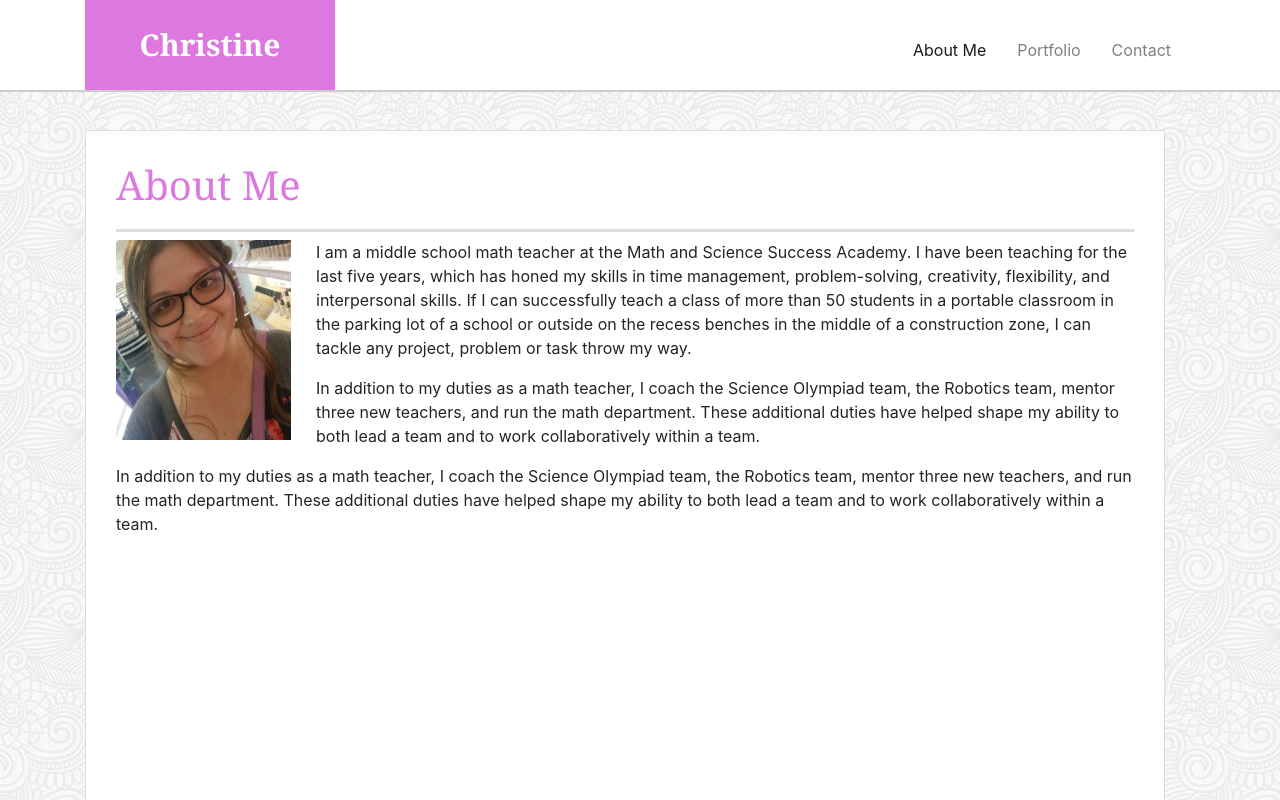
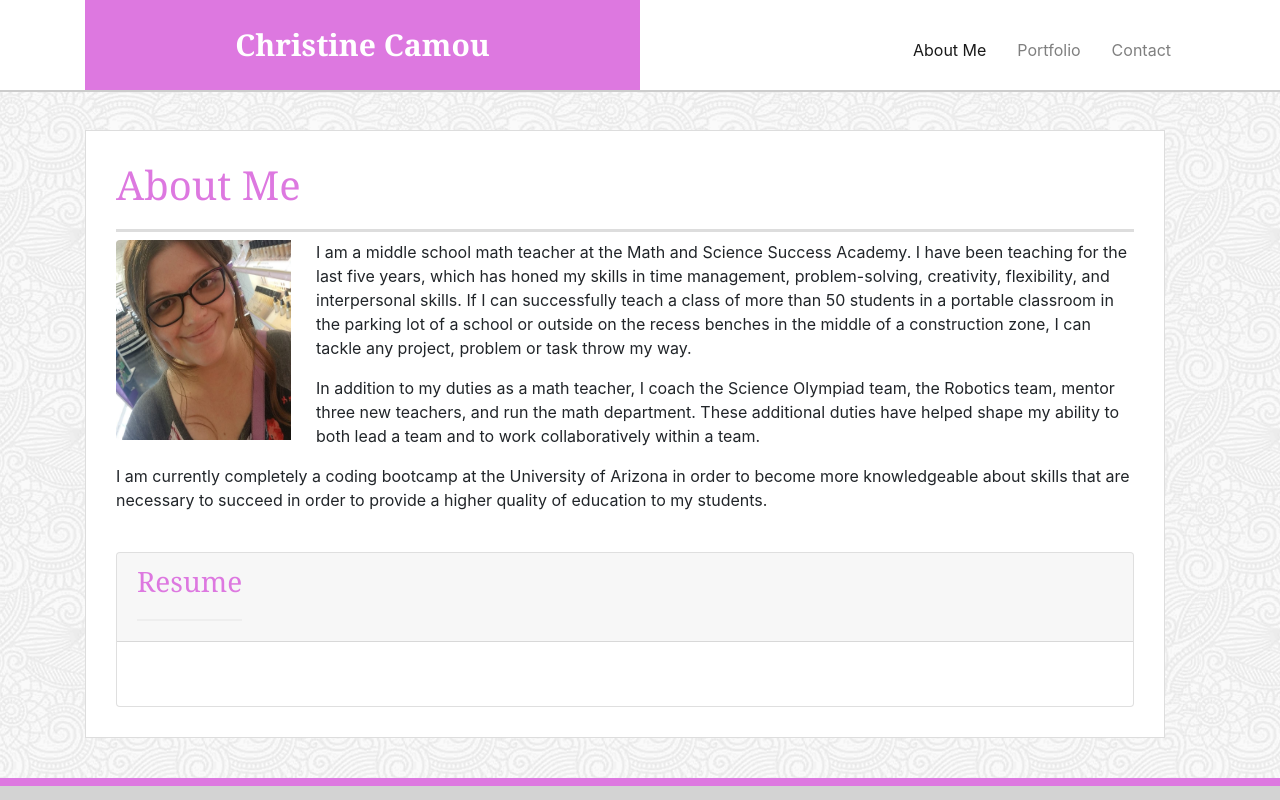
Before and after one commit to clcamou/portfolioUpdate, a plain HTML site: page index.html in a window 1280 px wide. Shown: the top 800 px of the page. Drawn offline with nearby package versions, Linux system fonts and the light colour scheme.

Commit message:
cleaned up the styling

```diff
--- a/assets/css/stylesheet.css
+++ b/assets/css/stylesheet.css
@@ -19,9 +19,6 @@ body {
     min-height: 100%;
     margin: 0 auto -105px;
   }
-
-
-
 
   #logo:hover,
   input[type=submit]:hover {
@@ -92,7 +89,7 @@ body {
 
   #logo {
     float: left;
-    width: 250px;
+    width: 50%;
     height: 90px;
     font-family: Georgia, Times, "Times New Roman", serif;
     font-size: 30px;
@@ -191,3 +188,7 @@ body {
   .card-2 {
     float: right;
   }
+
+  .card-title-1 {
+    float: left;
+  }
--- a/index.html
+++ b/index.html
@@ -5,15 +5,17 @@
   <meta charset="UTF-8">
   <title> Christine Camou </title>
   <link rel="stylesheet" type="text/css" href="assets/css/stylesheet.css">
-     <link rel="stylesheet" href="https://stackpath.bootstrapcdn.com/bootstrap/4.3.1/css/bootstrap.min.css" integrity="sha384-ggOyR0iXCbMQv3Xipma34MD+dH/1fQ784/j6cY/iJTQUOhcWr7x9JvoRxT2MZw1T" crossorigin="anonymous">
+  <link rel="stylesheet" href="https://stackpath.bootstrapcdn.com/bootstrap/4.3.1/css/bootstrap.min.css"
+    integrity="sha384-ggOyR0iXCbMQv3Xipma34MD+dH/1fQ784/j6cY/iJTQUOhcWr7x9JvoRxT2MZw1T" crossorigin="anonymous">
 </head>
 
 <body>
   <header id="masthead">
-            <div class= "container">
-                <a href="index.html" id="logo"> Christine Camou</a>
+    <div class="container">
+      <a href="index.html" id="logo"> Christine Camou </a>
       <nav class="navbar navbar-expand-lg navbar-light bg">
-                        <button class="navbar-toggler" type="button" data-toggle="collapse" data-target="#navbarTogglerDemo01" aria-controls="navbarTogglerDemo01" aria-expanded="false" aria-label="Toggle navigation">
+        <button class="navbar-toggler" type="button" data-toggle="collapse" data-target="#navbarTogglerDemo01"
+          aria-controls="navbarTogglerDemo01" aria-expanded="false" aria-label="Toggle navigation">
           <span class="navbar-toggler-icon"></span>
         </button>
         <div class="collapse navbar-collapse" id="navbarTogglerDemo01">
@@ -35,16 +37,30 @@
   <div id="main-container" class="container">
     <section class="main-section">
       <h1> About Me </h1>
-                    <img src="assets/images/Me.jpg" width="200" height="200" Align= left alt="Christine Camou" class="rounded">
+      <img src="assets/images/Me.jpg" width="200" height="200" Align=left alt="Christine Camou" class="rounded">
 
-                     <p>I am a middle school math teacher at the Math and Science Success Academy. I have been teaching for the last five years, which has honed my skills in time management, problem-solving, creativity, flexibility, and interpersonal skills. If I can successfully teach a class of more than 50 students in a portable classroom in the parking lot of a school or outside on the recess benches in the middle of a construction zone, I can tackle any project, problem or task throw my way.</p>
+      <p>I am a middle school math teacher at the Math and Science Success Academy. I have been teaching for the last
+        five years, which has honed my skills in time management, problem-solving, creativity, flexibility, and
+        interpersonal skills. If I can successfully teach a class of more than 50 students in a portable classroom in
+        the parking lot of a school or outside on the recess benches in the middle of a construction zone, I can tackle
+        any project, problem or task throw my way.</p>
 
-                    <p> In addition to my duties as a math teacher, I coach the Science Olympiad team, the Robotics team, mentor three new teachers, and run the math department. These additional duties have helped shape my ability to both lead a team and to work collaboratively within a team.</p>
+      <p> In addition to my duties as a math teacher, I coach the Science Olympiad team, the Robotics team, mentor three
+        new teachers, and run the math department. These additional duties have helped shape my ability to both lead a
+        team and to work collaboratively within a team.</p>
 
-                    <p> In addition to my duties as a math teacher, I coach the Science Olympiad team, the Robotics team, mentor three new teachers, and run the math department. These additional duties have helped shape my ability to both lead a team and to work collaboratively within a team.</p><br>
-
-                    <embed src="assets/resume/Resume.pdf" width="800px" height="800px"/>
-
+      <p> I am currently completely a coding bootcamp at the University of Arizona in order to become more knowledgeable
+        about skills that are necessary to succeed in order to provide a higher quality of education to my students.</p>
+      <br>
+      <div class="card">
+        <div class="card-header" id="resume">
+          <h3 class="card-title-1">Resume</h3>
+        </div>
+        <div class="card-body">
+          <p class="card-text">
+            <embed src="assets/resume/Resume.pdf" width="600px" height=00px" /></a> </p>
+        </div>
+      </div>
     </section>
   </div>
 
@@ -54,4 +70,5 @@
     </div>
   </footer>
 </body>
+
 </html>
```
Also changed, not shown: contact.html (+1 -1 lines), portfolio.html (+12 -6 lines), assets/images/Github.png, assets/images/MyTeam.png (added), assets/images/rmr2.png (added), 2 other files. Lines whose indentation alone changed are shown as unchanged.
